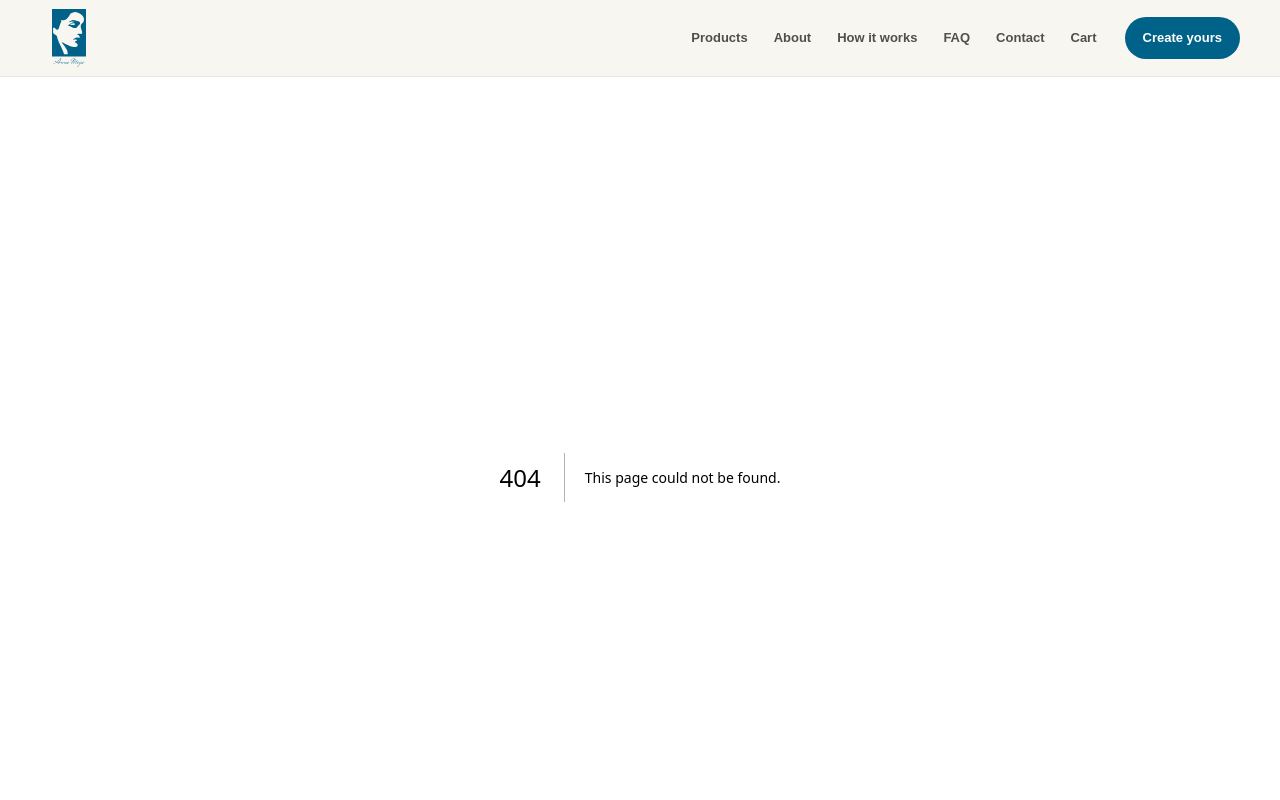
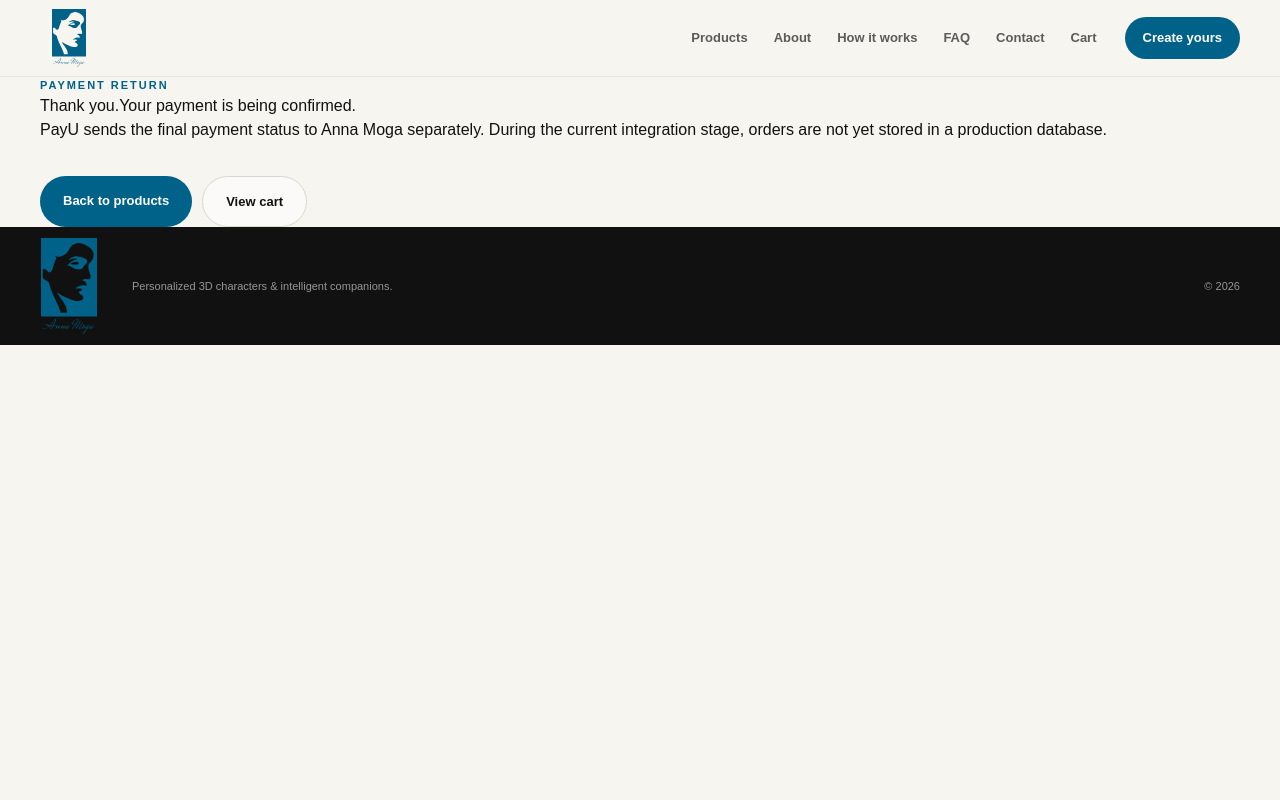
Before and after one commit to solitaryibra/annamoga, a Next.js app: page /order/thank-you in a window 1280 px wide. Before the commit this address had no page. Shown: the top 800 px of the page. Built offline with nearby package versions, Linux system fonts and the light colour scheme.

Commit message:
Add PayU payment flow

```diff
--- /dev/null
+++ b/app/order/thank-you/page.tsx
@@ -0,0 +1,23 @@
+import Link from "next/link";
+
+export const metadata = {
+  title: "Payment return | Anna Moga",
+};
+
+export default function ThankYouPage() {
+  return (
+    <main>
+      <section className="payment-return">
+        <div className="container payment-return-inner">
+          <p className="kicker blue">PAYMENT RETURN</p>
+          <h1>Thank you.<span>Your payment is being confirmed.</span></h1>
+          <p>PayU sends the final payment status to Anna Moga separately. During the current integration stage, orders are not yet stored in a production database.</p>
+          <div className="actions">
+            <Link href="/products" className="btn primary">Back to products</Link>
+            <Link href="/cart" className="btn secondary">View cart</Link>
+          </div>
+        </div>
+      </section>
+    </main>
+  );
+}
```
